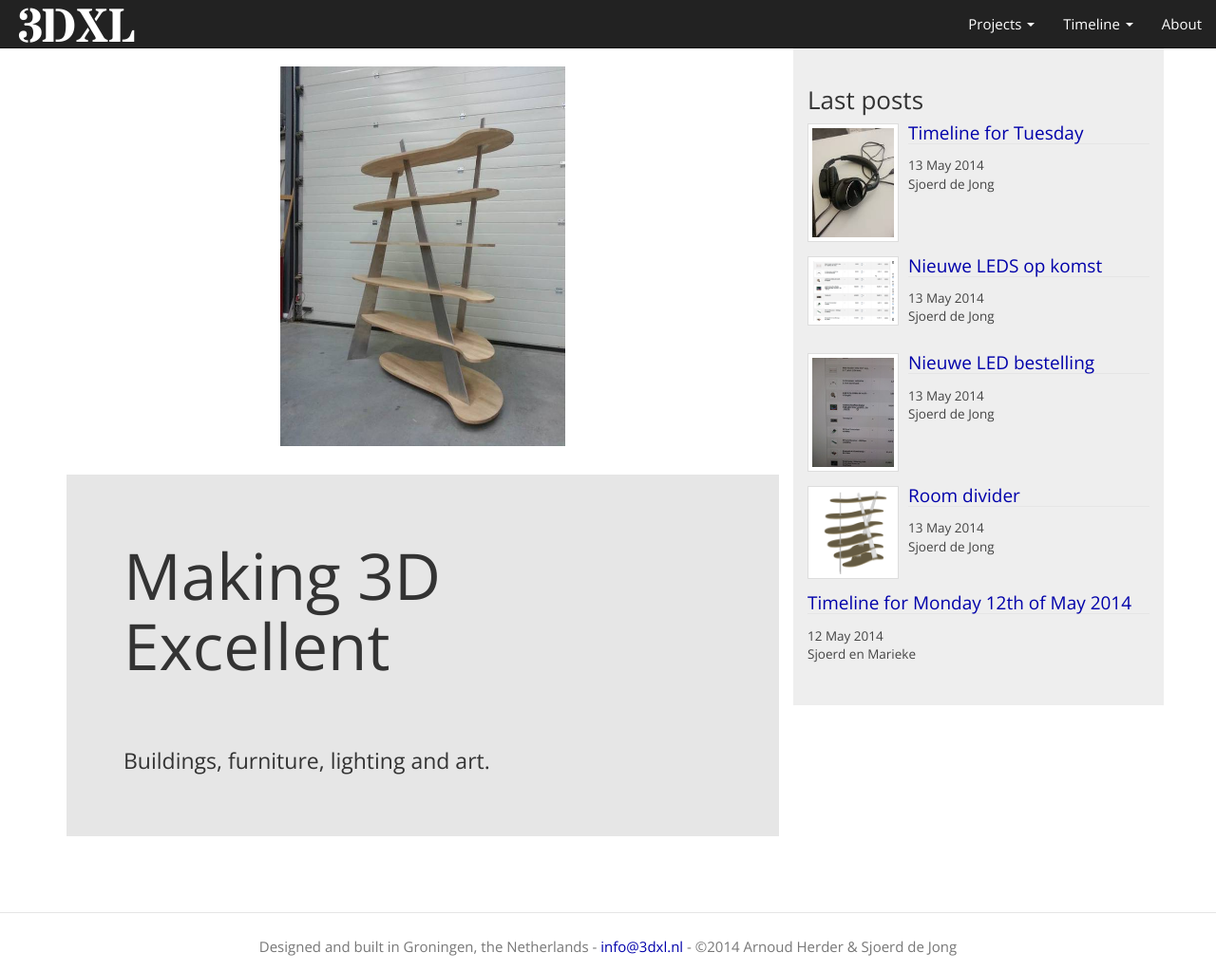
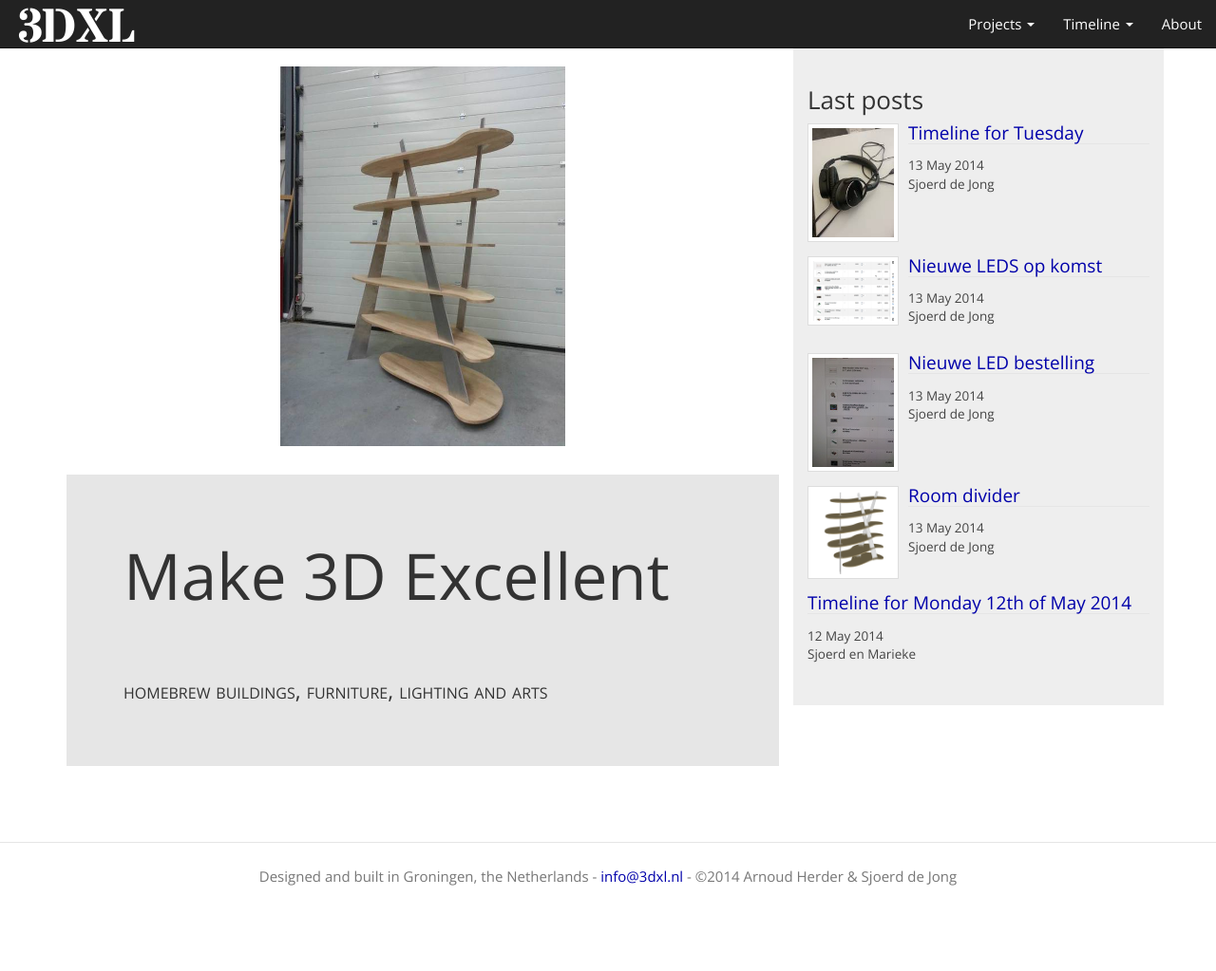
Before and after one commit to 3dxl/3dxl.github.io, a Jekyll site: the page built from index.html, in a window 1280 px wide and 1023 px high. Shown: the whole window at 95% size. Built offline with Jekyll 4.4.1, drawn with Linux system fonts in a browser that asks for light colours; nearby versions of some CDN libraries; Markdown is read by kramdown in place of the engine named in the settings.

```diff
--- a/index.html
+++ b/index.html
@@ -15,6 +15,6 @@
 </div>
 
 <div id="home" class="jumbotron">
-  <h1>Making 3D Excellent</h1>
-  <p>Buildings, furniture, lighting and art.</p>
+  <h1>Make 3D Excellent</h1>
+  <p style='font-variant:small-caps;'>homebrew buildings, furniture, lighting and arts</p>
 </div>
```
